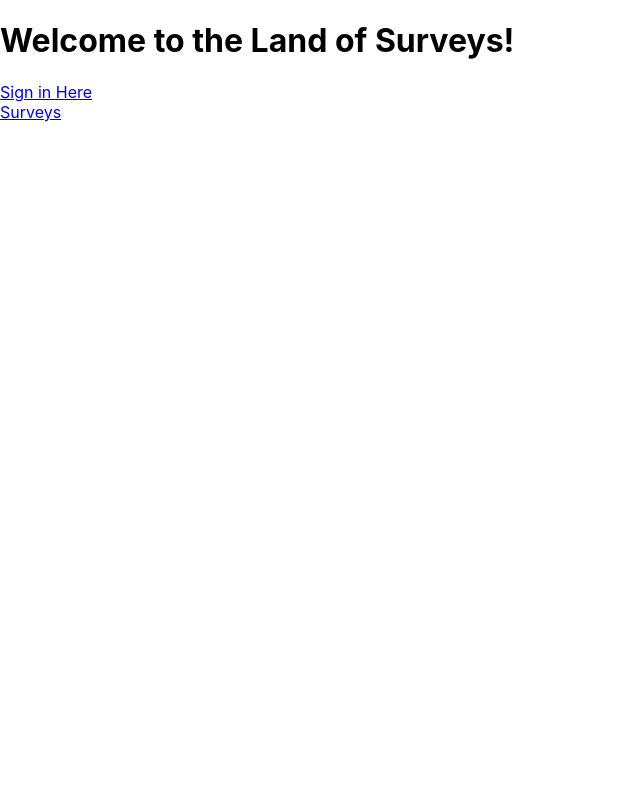
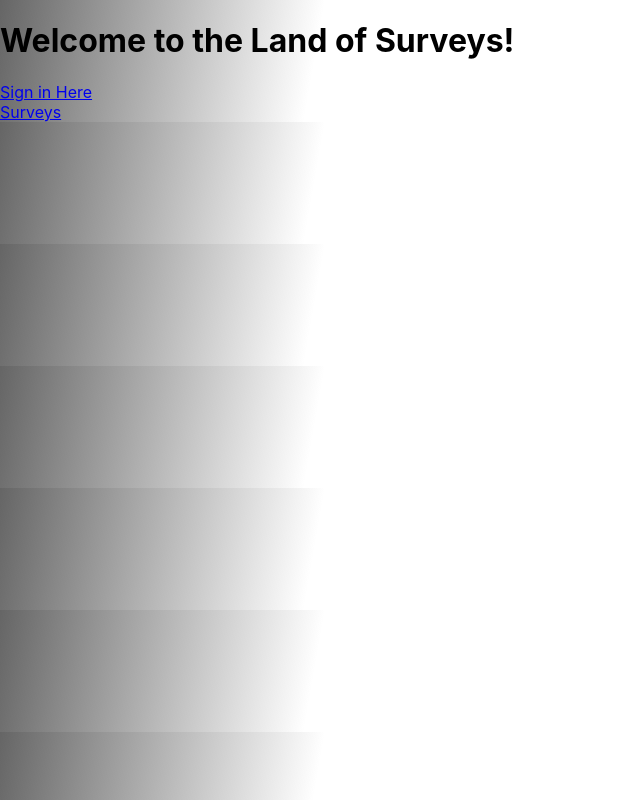
Before and after one commit to GarrettBrown-dev/react-firebase, a React (Create React App) app: page / in a window 1280 px wide. Shown: the whole page, without its empty margins (0-640 px from the left). Built offline with nearby package versions, Linux system fonts and the light colour scheme; no server answers; the database is empty; what @react-firebase/auth would draw is missing.

Commit message:
update styling
Co-authored-by: Patrick Osten <patrickosten040@gmail.com>
Co-authored-by: Garrett Brown <gman9mm@live.com>

```diff
--- a/src/index.css
+++ b/src/index.css
@@ -1,4 +1,5 @@
 body {
+  background: linear-gradient(100deg, rgba(63, 63, 63, 0.8) 0%, rgba(255, 255, 255, 0) 25%);
   margin: 0;
   font-family: -apple-system, BlinkMacSystemFont, 'Segoe UI', 'Roboto', 'Oxygen',
     'Ubuntu', 'Cantarell', 'Fira Sans', 'Droid Sans', 'Helvetica Neue',
```
Also changed, not shown: src/App.css (line endings or trailing spaces).
